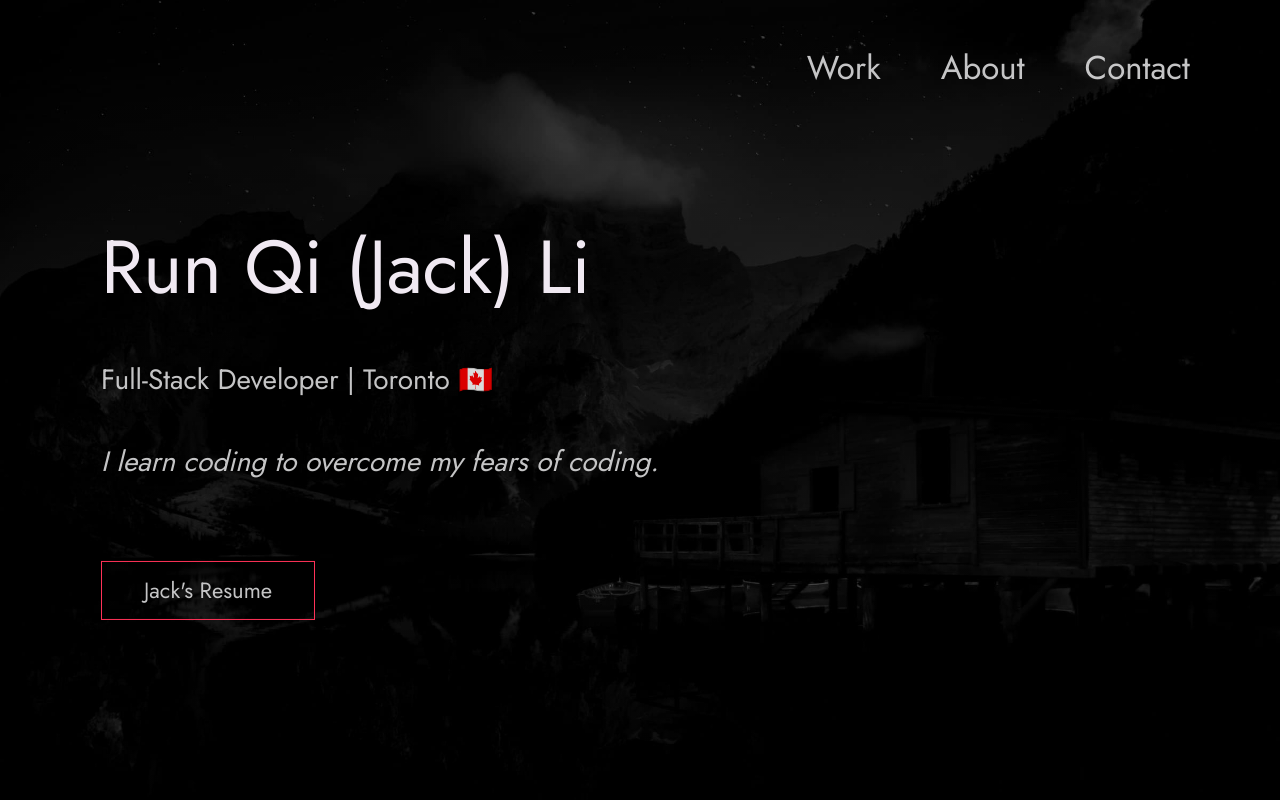
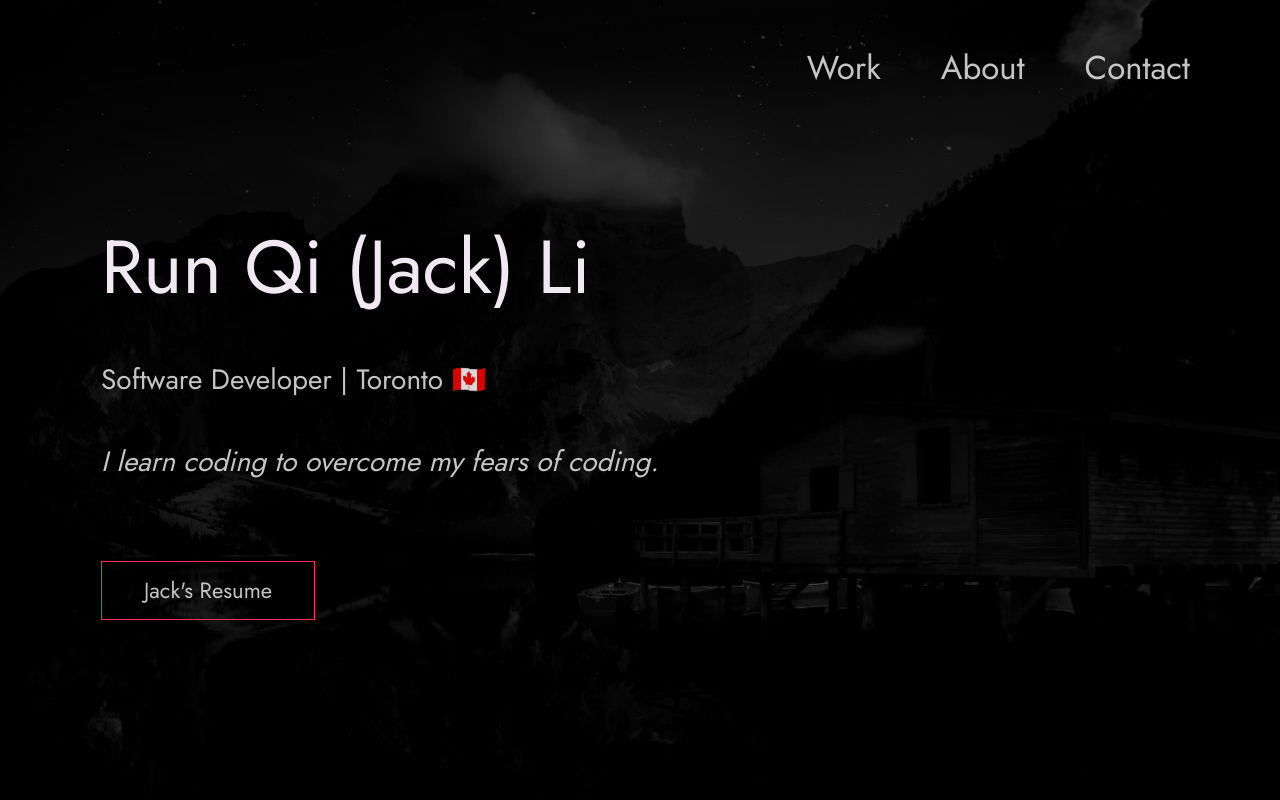
Before and after one commit to jackli921/Portfolio-Site, a website built with Vite: page index.html in a window 1280 px wide. Shown: the top 800 px of the page. Built offline with nearby package versions, Linux system fonts and the light colour scheme; files whose address does not match are found by name; a web font is replaced by a local one.

```diff
--- a/index.html
+++ b/index.html
@@ -56,7 +56,7 @@
         <h1 class="heading-primary">
           <span>Run Qi (Jack) Li</span>
         </h1>
-        <p>Full-Stack Developer | Toronto 🇨🇦</p>
+        <p>Software Developer | Toronto 🇨🇦</p>
         <p><i>I learn coding to overcome my fears of coding.</i></p>
         <a href="/Resume_Run Qi (Jack) Li_Web Developer.pdf" download="Run Qi(Jack) Li_Resume" class="btn">Jack's Resume</a>
       </div>
```
